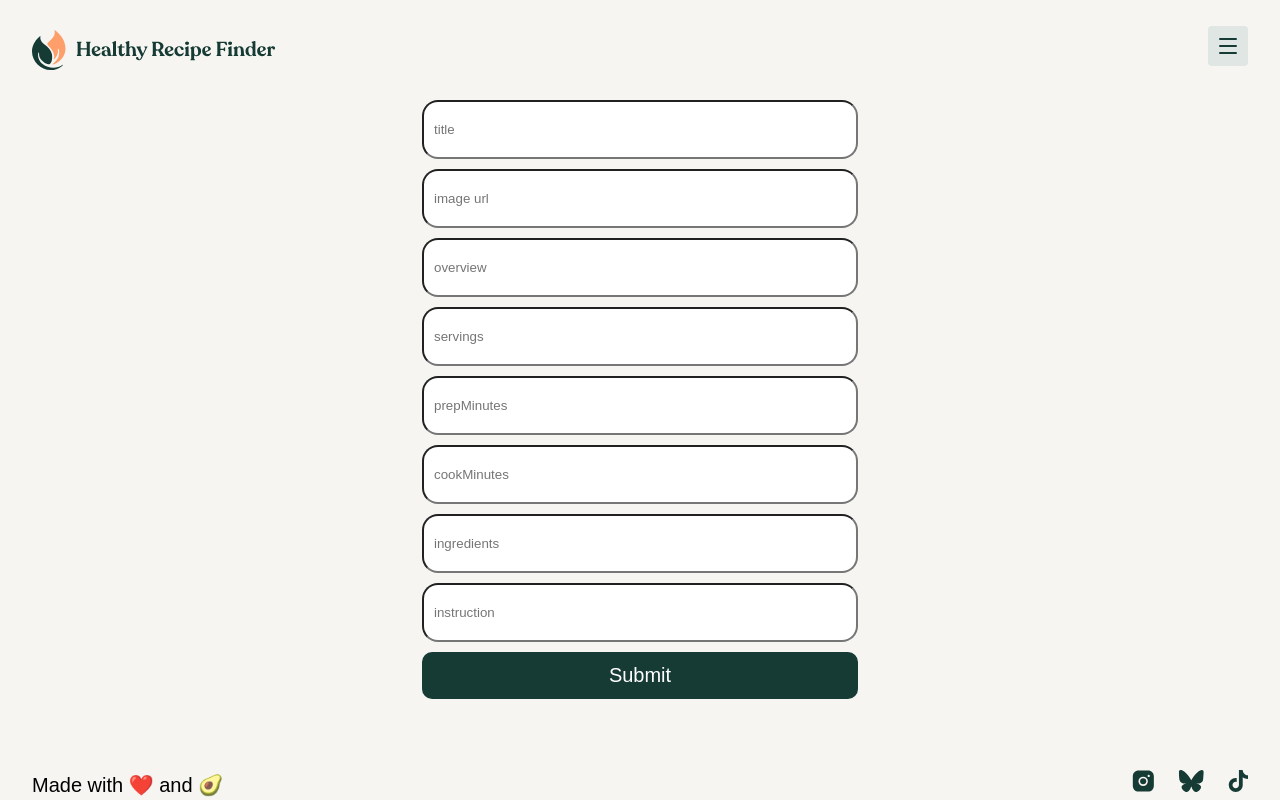
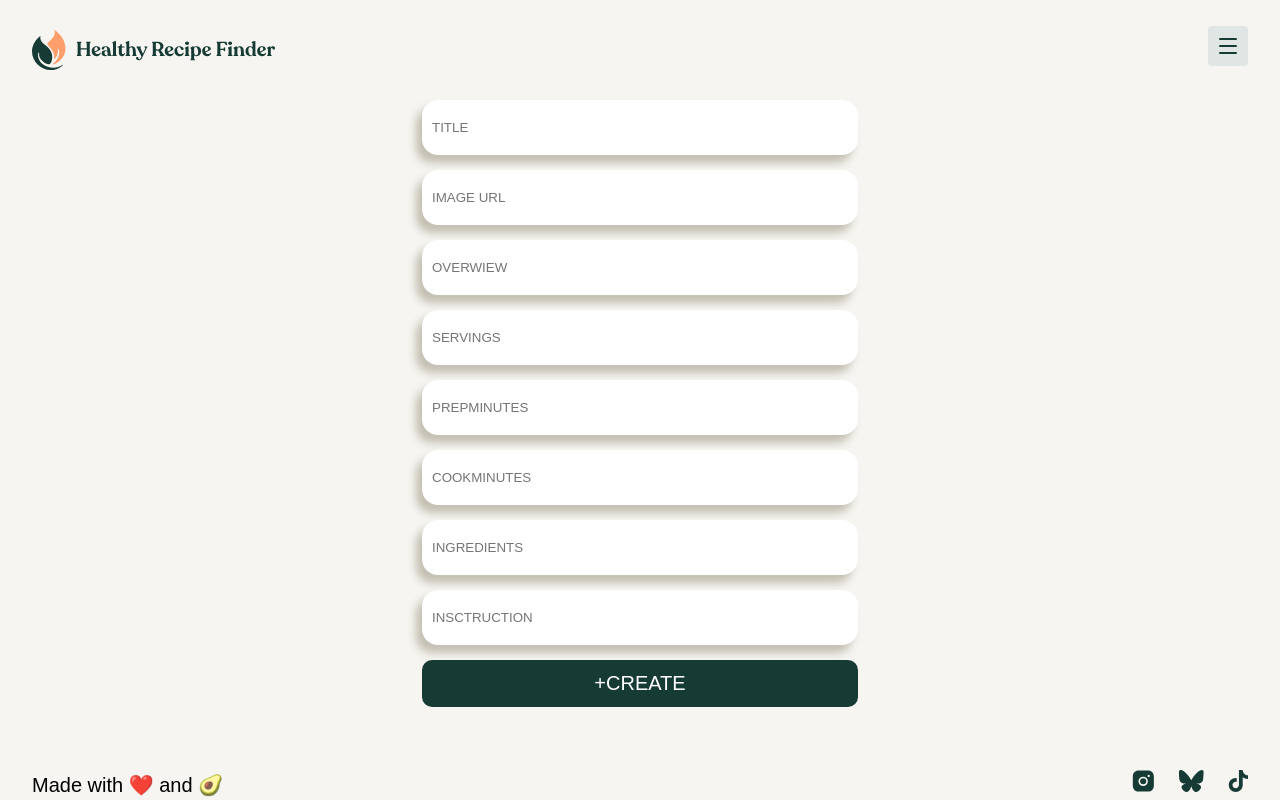
Before and after one commit to dudoshaa/healthy, a React (Vite) app: page /create in a window 1280 px wide. Built offline with nearby package versions, Linux system fonts and the light colour scheme; no server answers; a web font is replaced by a local one.

Commit message:
added created page design

```diff
--- a/package.json
+++ b/package.json
@@ -13,6 +13,7 @@
     "axios": "^1.11.0",
     "react": "^19.1.0",
     "react-dom": "^19.1.0",
+    "react-hot-toast": "^2.6.0",
     "react-router-dom": "^7.8.2"
   },
   "devDependencies": {
--- a/src/hooks/UseDatabase.js
+++ b/src/hooks/UseDatabase.js
@@ -1,5 +1,6 @@
 import { useState } from "react";
 import { axiosInstance } from "../utils";
+import toast from "react-hot-toast";
 
 export function useDatabase(url) {
   const [data, setData] = useState(null);
@@ -13,6 +14,7 @@ export function useDatabase(url) {
       setData(req.data);
     } catch (err) {
       setError(err.message);
+      toast.err(err);
     } finally {
       setIsPending(false);
     }
@@ -22,7 +24,9 @@ export function useDatabase(url) {
     setIsPending(true);
     try {
       const req = await axiosInstance.post(url, payload);
-      setData((prev) => (Array.isArray(prev) ? [...prev, req.data] : [req.data]));
+      setData((prev) =>
+        Array.isArray(prev) ? [...prev, req.data] : [req.data]
+      );
     } catch (err) {
       setError(err.message);
     } finally {
--- a/src/index.css
+++ b/src/index.css
@@ -717,11 +717,16 @@ input[type="checkbox"] {
   display: flex;
   flex-direction: column;
   justify-content: center;
-  gap: 1rem;
+  gap: 1.5rem;
   width: 500px;
   input {
+    outline: 0;
+    border: 0;
     padding: 2rem 1rem;
     border-radius: 1.6rem;
+    -webkit-box-shadow: -6px 8px 8px 0px rgba(80, 65, 34, 0.3);
+    -moz-box-shadow: -6px 8px 8px 0px rgba(80, 65, 34, 0.3);
+    box-shadow: -6px 8px 8px 0px rgba(80, 65, 34, 0.3);
   }
 }
 @media screen and (max-width: 1292px) {
@@ -843,7 +848,6 @@ input[type="checkbox"] {
   }
 }
 
-
 @media screen and (max-width: 380px) {
   .input__wrapper {
     width: 100%;
--- a/src/main.jsx
+++ b/src/main.jsx
@@ -1,5 +1,11 @@
 import { createRoot } from "react-dom/client";
 import "./index.css";
 import App from "./App.jsx";
+import { Toaster } from "react-hot-toast";
 
-createRoot(document.getElementById("root")).render(<App />);
+createRoot(document.getElementById("root")).render(
+  <>
+    <App />
+    <Toaster position="top-center" />
+  </>
+);
--- a/src/pages/CreateRecipe.jsx
+++ b/src/pages/CreateRecipe.jsx
@@ -1,5 +1,6 @@
 import React, { useEffect } from "react";
 import { useDatabase } from "../hooks/UseDatabase";
+import toast from "react-hot-toast";
 
 function CreateRecipe() {
   const { postData, getPost, deletePost, data } = useDatabase("/recipes");
@@ -7,8 +8,6 @@ function CreateRecipe() {
   useEffect(() => {
     getPost();
   }, []);
-
-
 
   const handleSubmit = (e) => {
     e.preventDefault();
@@ -48,9 +47,9 @@ function CreateRecipe() {
         ingredients: ingredients.map((i) => i.trim()),
         instructions: instructions.map((i) => i.trim()),
       });
-      alert("Recipe addded successfully");
+      toast.success("Recipe addded successfully");
     } else {
-      alert("Please fil in all fields");
+      toast.error("Please fil in all fields");
     }
 
     e.target.reset();
@@ -59,16 +58,16 @@ function CreateRecipe() {
   return (
     <>
       <form className="input__wrapper container" onSubmit={handleSubmit}>
-        <input type="text" name="title" placeholder="title" />
-        <input type="url" name="image" placeholder="image url" />
-        <input type="text" name="overview" placeholder="overview" />
-        <input type="number" name="servings" placeholder="servings" />
-        <input type="number" name="prepMinutes" placeholder="prepMinutes" />
-        <input type="number" name="cookMinutes" placeholder="cookMinutes" />
-        <input type="text" name="ingredients" placeholder="ingredients" />
-        <input type="text" name="instructions" placeholder="instruction" />
+        <input type="text" name="title" placeholder="TITLE" />
+        <input type="url" name="image" placeholder="IMAGE URL" />
+        <input type="text" name="overview" placeholder="OVERWIEW" />
+        <input type="number" name="servings" placeholder="SERVINGS" />
+        <input type="number" name="prepMinutes" placeholder="PREPMINUTES" />
+        <input type="number" name="cookMinutes" placeholder="COOKMINUTES" />
+        <input type="text" name="ingredients" placeholder="INGREDIENTS" />
+        <input type="text" name="instructions" placeholder="INSCTRUCTION" />
         <button type="submit" className="btn">
-          Submit
+          +CREATE
         </button>
       </form>
     </>
```
Also changed, not shown: 1 other file (tests, documents, lock files or other folders).
